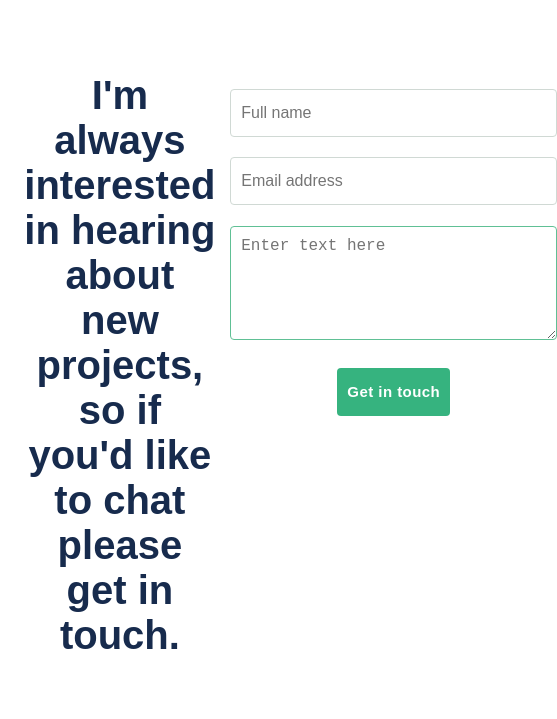
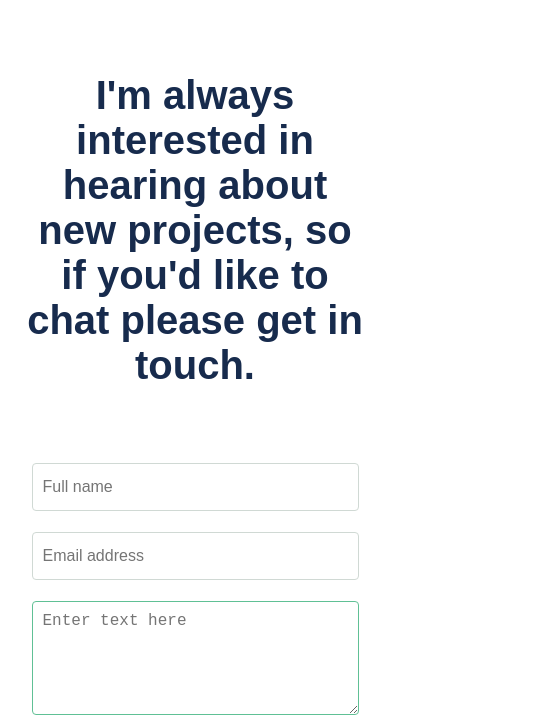
Before and after one commit to dev-mamun/microverse-portfolio, a website: page index.html in a window 390 px wide. Shown: the part 5209-5928 px from the top of the page, 557 px wide, since content can reach past the window. Drawn offline with Linux system fonts and the light colour scheme.

Commit message:
Update media query

```diff
--- a/assets/css/app.css
+++ b/assets/css/app.css
@@ -467,6 +467,10 @@ h2 {
   .container {
     max-width: 600px;
   }
+
+  .c-form {
+    grid-template-columns: auto;
+  }
 }
 
 @media screen and (min-width: 768px) {
```
